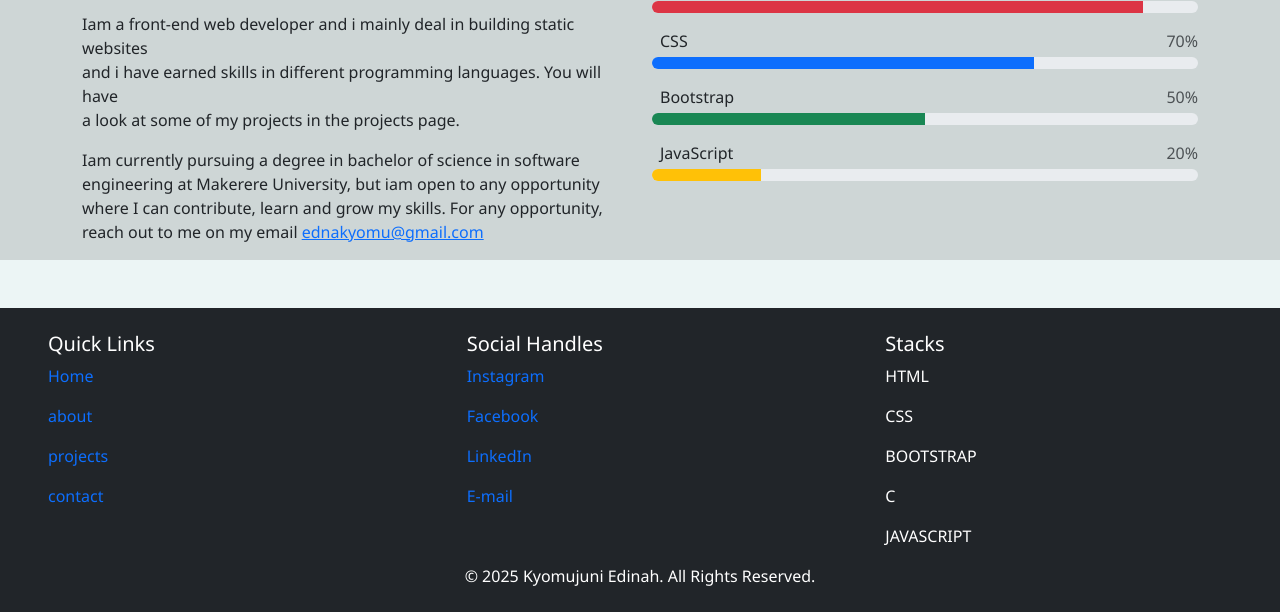
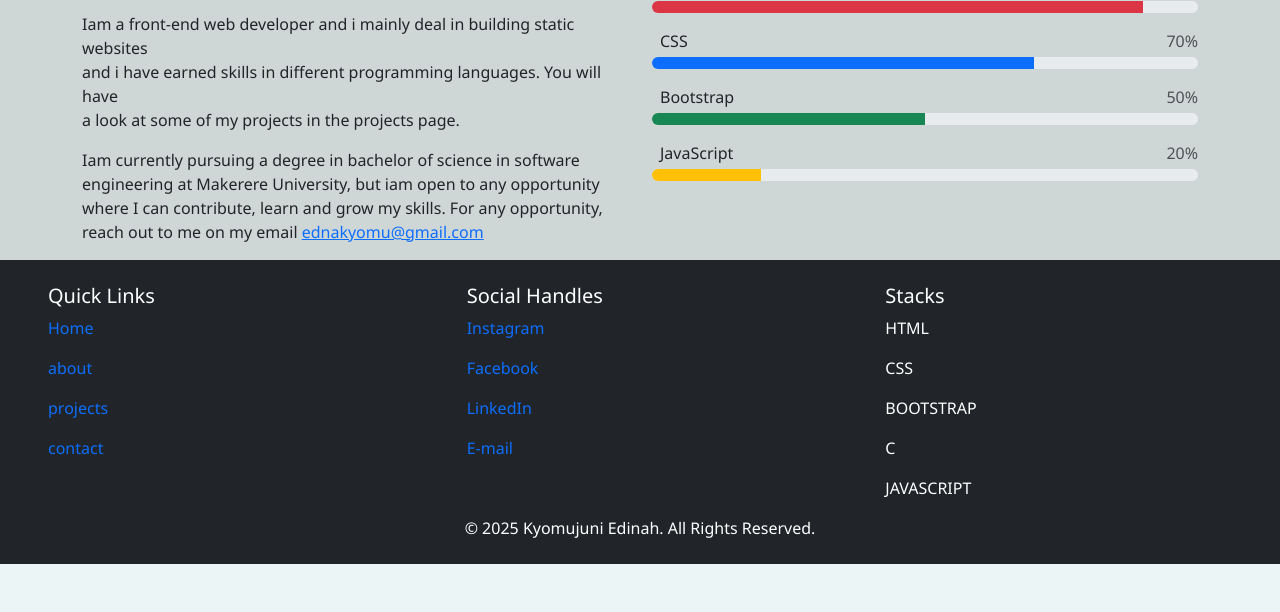
Before and after one commit to edinah12/My_personal_portfolio, a plain HTML site: page aboutMe.html in a window 1280 px wide. Shown: the part 514-1126 px from the top of the page. After the commit the page ends 1078 px from the top, so only its background shows below. Drawn offline with nearby package versions, Linux system fonts and the light colour scheme.

Commit message:
small change

```diff
--- a/aboutMe.html
+++ b/aboutMe.html
@@ -161,7 +161,7 @@
 </section>
 </section>
      <!-- footer -->
-    <footer class="bg-dark text-white text-start py-4 mt-5">
+    <footer class="bg-dark text-white text-start py-4">
         <div class="row">
             <div class="col ms-5">
                 <h5>Quick Links</h5>
```
Also changed, not shown: contact_me.html (+1 -1 lines), index.html (+1 -1 lines).
